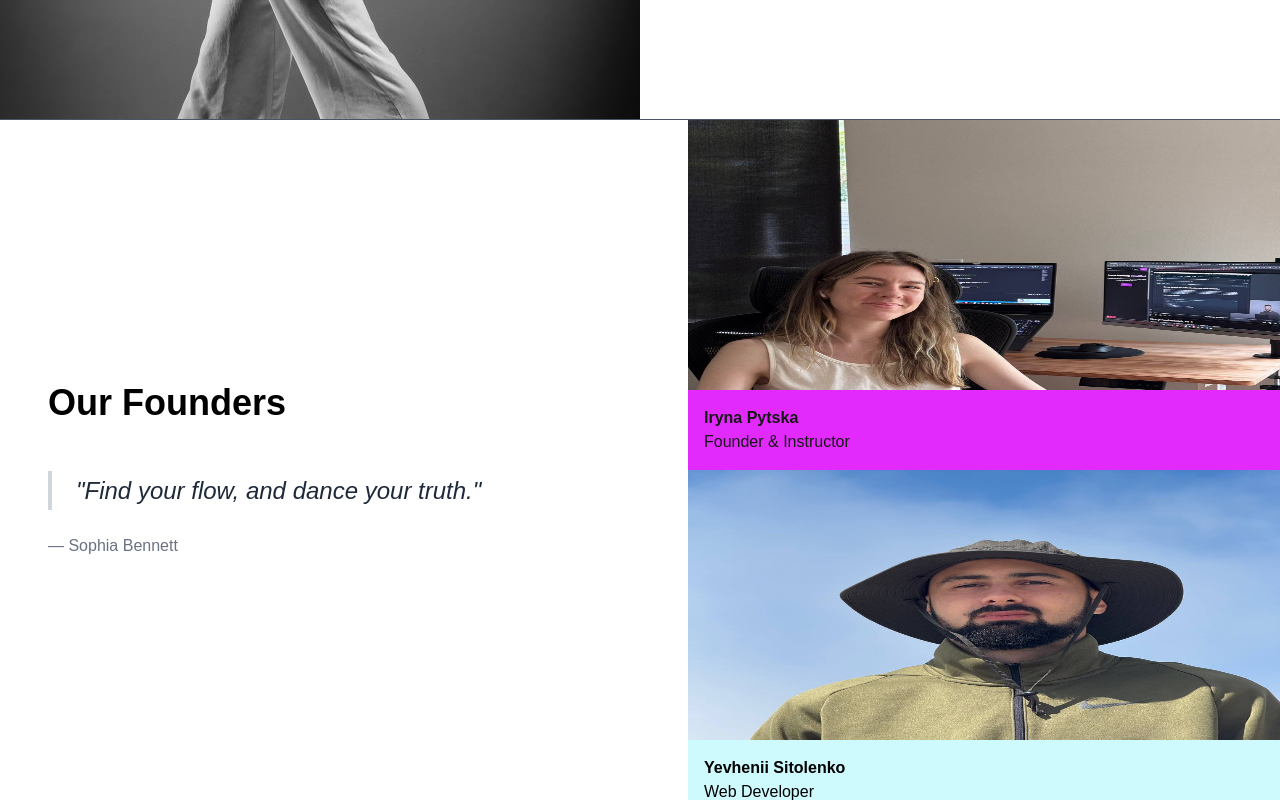
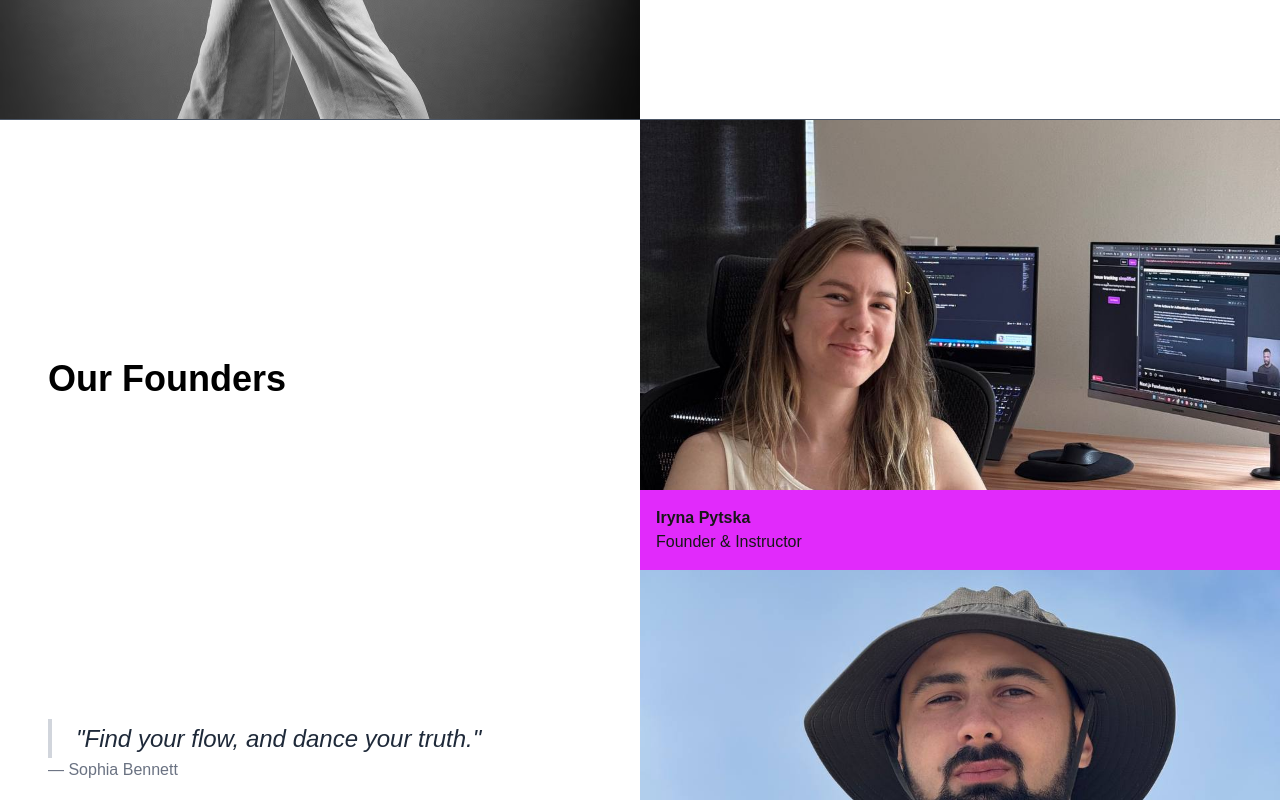
Before and after one commit to Yevhenii770/twerk, a Next.js app: page / in a window 1280 px wide. Shown: the part 1280-2080 px from the top of the page. Built offline with nearby package versions, Linux system fonts and the light colour scheme; a web font is replaced by a local one.

Commit message:
add overlayTitle, fix imageSetup

```diff
--- a/app/(marketing)/page.tsx
+++ b/app/(marketing)/page.tsx
@@ -2,6 +2,7 @@ import SectionContainer from "@/components/SectionContainer";
 import ImageSetup from "@/components/ui/ImageSetup";
 import NewsTicker from "@/components/ui/NewsTicker";
 import Button from "@/components/ui/Button";
+import OverlayTitle from "@/components/OverlayTitle";
 import Link from "next/link";
 
 export default function Home() {
@@ -23,6 +24,7 @@ export default function Home() {
           {/* Left column: image */}
           <div className="relative w-full md:w-1/2 h-[60vh] md:h-[80vh]">
             <ImageSetup src="/sample.png" alt="Vision image" variant="cover" />
+            <OverlayTitle text="Vision" />
           </div>
 
           {/* Right column: text */}
@@ -57,6 +59,7 @@ export default function Home() {
           {/* Left column: image */}
           <div className="relative w-full md:w-1/2 h-[60vh] md:h-[80vh]">
             <ImageSetup src="/sample.png" alt="Classes image" variant="cover" />
+            <OverlayTitle text="Classes" />
           </div>
 
           {/* Right column: text */}
@@ -85,33 +88,46 @@ export default function Home() {
       {/* --- Founders Section --- */}
       <SectionContainer>
         {/* Left column: text */}
-        <div className="flex-1 flex flex-col justify-center p-8 md:p-12 bg-white">
-          <h2 className="text-3xl md:text-4xl font-bold mb-12 text-black">
-            Our Founders
-          </h2>
+        <div className="flex-1 flex flex-col justify-center  bg-white">
+          <div className="flex items-center  h-full p-12">
+            <div className="flex flex-col gap-40 md:gap-80">
+              <div className="">
+                <h2 className="text-3xl md:text-4xl font-bold text-black ">
+                  Our Founders
+                </h2>
+              </div>
 
-          <blockquote className="border-l-4 border-gray-300 pl-6 italic text-xl md:text-2xl leading-relaxed text-gray-800">
-            &quot;Find your flow, and dance your truth.&quot;
-          </blockquote>
-
-          <p className="mt-6 text-gray-500">— Sophia Bennett</p>
+              <div className="">
+                <blockquote className="border-l-4 border-gray-300 pl-6 italic text-xl md:text-2xl leading-relaxed text-gray-800">
+                  &quot;Find your flow, and dance your truth.&quot;
+                </blockquote>
+                <p className="text-gray-500">— Sophia Bennett</p>
+              </div>
+            </div>
+          </div>
         </div>
 
         {/* Right column: images */}
         <div className="flex-1 grid grid-rows-2">
-          <div className="relative h-[250px] md:h-[350px]">
-            <ImageSetup src="/iryna.jpg" alt="Iryna Pytska" variant="cover" />
+          <div className="relative h-[350px] md:h-[450px]">
+            <ImageSetup
+              src="/iryna.jpg"
+              alt="Iryna Pytska"
+              variant="cover"
+              position="center 55%"
+            />
             <div className="absolute bottom-0 left-0 w-full bg-fuchsia-500 p-4">
               <h3 className="font-bold">Iryna Pytska</h3>
               <p>Founder & Instructor</p>
             </div>
           </div>
 
-          <div className="relative h-[250px] md:h-[350px]">
+          <div className="relative h-[350px] md:h-[450px]">
             <ImageSetup
               src="/yevhenii.jpg"
               alt="Yevhenii Sitolenko"
               variant="cover"
+              position="center 38%"
             />
             <div className="absolute bottom-0 left-0 w-full bg-cyan-100 p-4">
               <h3 className="font-bold text-black">Yevhenii Sitolenko</h3>
--- /dev/null
+++ b/components/OverlayTitle.tsx
@@ -0,0 +1,15 @@
+type OverlayTitleProps = {
+  text: string;
+  className?: string;
+};
+
+export default function OverlayTitle({
+  text,
+  className = "",
+}: OverlayTitleProps) {
+  return (
+    <div className={`absolute top-0 left-0 p-6 ${className}`}>
+      <h2 className="text-5xl md:text-6xl font-bold text-white ">{text}</h2>
+    </div>
+  );
+}
--- a/components/ui/ImageSetup.tsx
+++ b/components/ui/ImageSetup.tsx
@@ -1,25 +1,32 @@
 import Image from "next/image";
 
 type ImageSetupProps = {
+  src: string;
   alt: string;
-  src: string;
   className?: string;
   variant?: "cover" | "contain";
+  position?: string;
+  priority?: boolean;
 };
 
 export default function ImageSetup({
+  src,
   alt,
-  src,
   className = "",
   variant = "cover",
+  position = "center",
+  priority = false,
 }: ImageSetupProps) {
   return (
     <Image
       src={src}
       alt={alt}
       fill
-      priority
-      className={`object-${variant} ${className}`}
+      priority={priority}
+      style={{ objectPosition: position }}
+      className={`${
+        variant === "cover" ? "object-cover" : "object-contain"
+      } ${className}`}
       sizes="(max-width: 768px) 100vw, 50vw"
     />
   );
--- a/package.json
+++ b/package.json
@@ -6,7 +6,10 @@
     "dev": "next dev",
     "build": "next build",
     "start": "next start",
-    "lint": "eslint"
+    "lint": "eslint",
+    "seed": "tsx scripts/seed.ts",
+    "db:push": "drizzle-kit push",
+    "db:studio": "drizzle-kit studio"
   },
   "dependencies": {
     "clsx": "^2.1.1",
```
